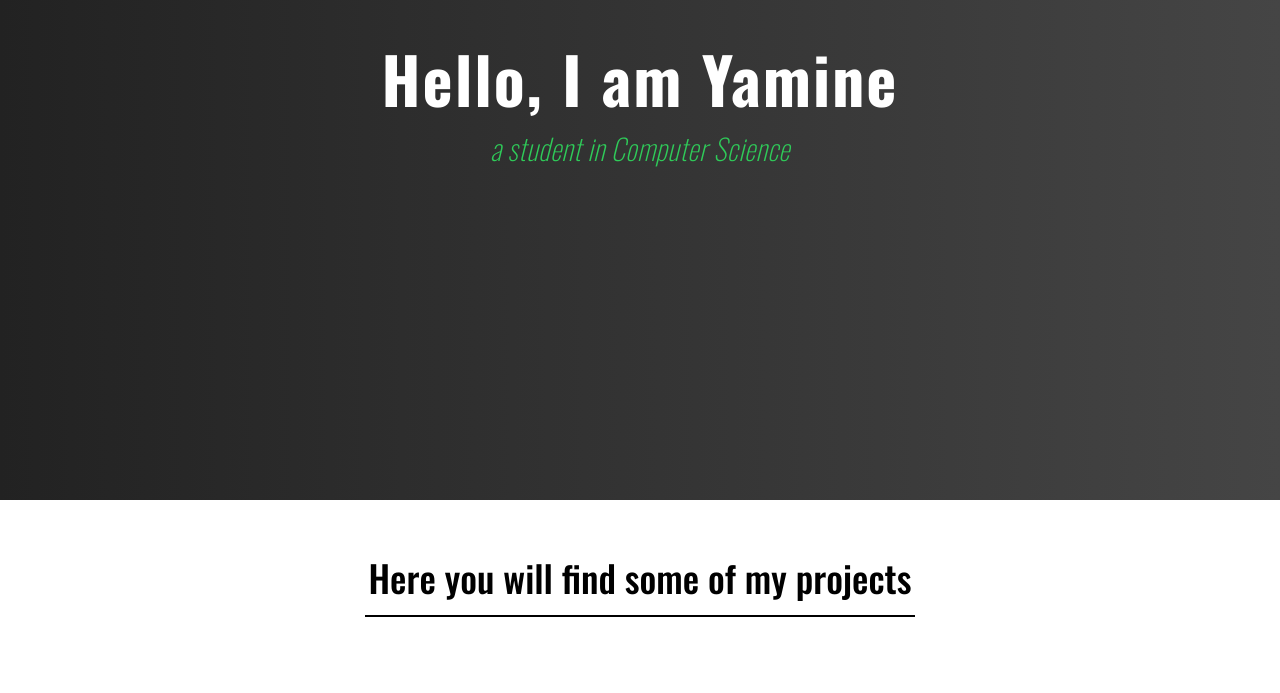
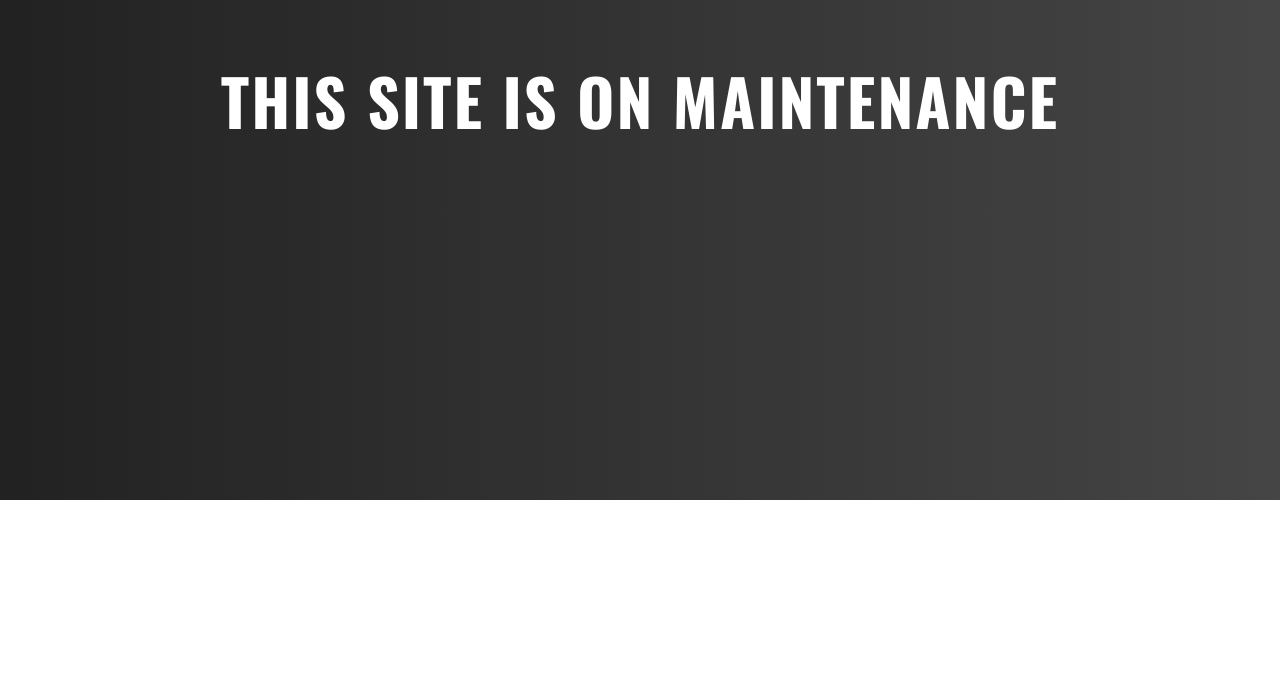
Before and after one commit to yamine-dr/Limoges_website, a plain HTML site: page index.html in a window 1280 px wide. Shown: the part 300-993 px from the top of the page. After the commit the page ends 800 px from the top, so only its background shows below. Drawn offline with nearby package versions, Linux system fonts and the light colour scheme.

Commit message:
Update index.html with a maintenance message

```diff
--- a/index.html
+++ b/index.html
@@ -21,12 +21,12 @@
 
         <section id="welcome-section">
             <div id="welcome-section-content">
-                <h1>Hello, I am Yamine</h1>
-                <p>a student in Computer Science</p>
+                <h1>THIS SITE IS ON MAINTENANCE</h1>
+<!--                 <p>a student in Computer Science</p> -->
             </div>
         </section>
 
-        <section id="projects">
+<!--         <section id="projects">
             <h2 class="project-tile" id="projects-section-subtitle">Here you will find some of my projects</h2>
             <hr>
             <div id="projects-container">
@@ -62,6 +62,6 @@
                     </a>
                 </div>
             </div>
-        </section>
+        </section> -->
     </body>
 </html>
```
